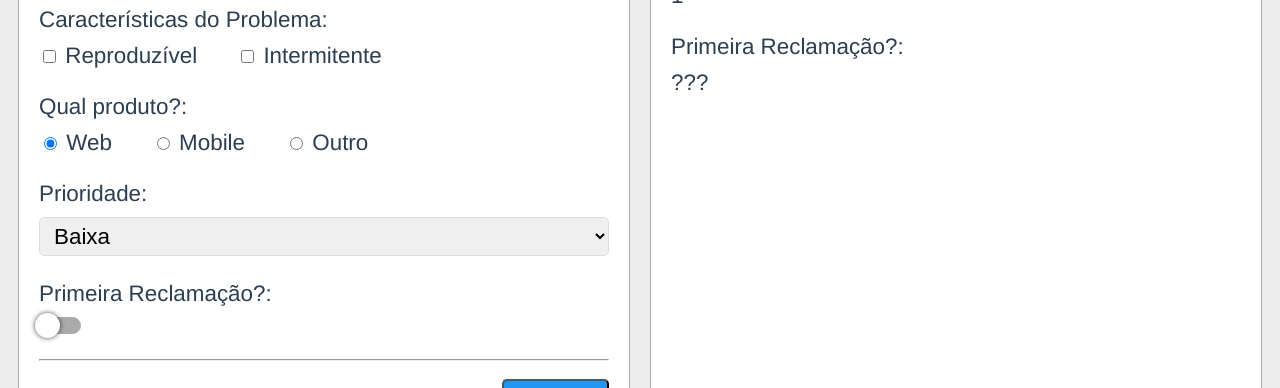
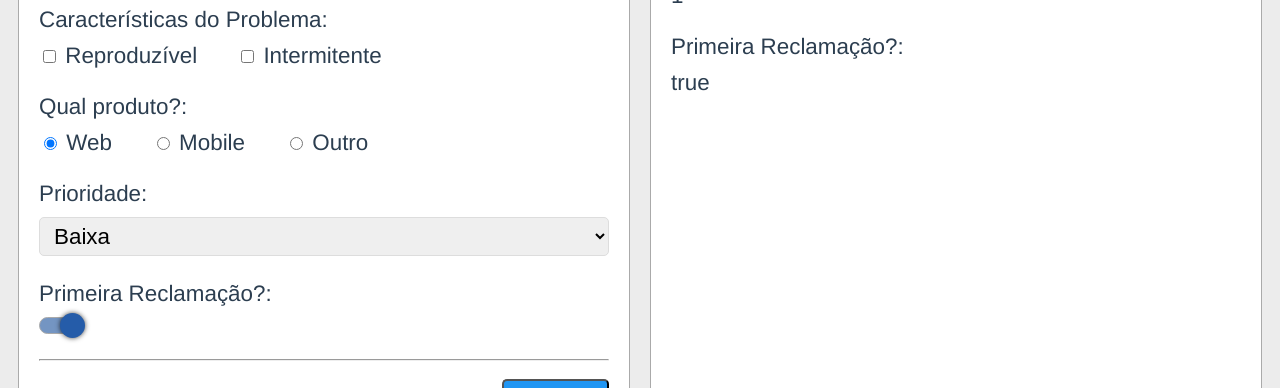
Before and after one commit to JFmaia/curso_vue, a Vue app in the folder formularios/formulario-exercicios/: page / in a window 1280 px wide. Shown: the part 660-1048 px from the top of the page. Built offline with nearby package versions, Linux system fonts and the light colour scheme.

Commit message:
chore: Fazendo o componente Escolha suportar v-model.

```diff
--- a/formularios/formulario-exercicios/src/App.vue
+++ b/formularios/formulario-exercicios/src/App.vue
@@ -40,7 +40,7 @@
 					</select>
 				</Rotulo>
 				<Rotulo nome="Primeira Reclamação?">
-					<Escolha />
+					<Escolha v-model="escolha"/>
 				</Rotulo>
 				<hr>
 				<button>Enviar</button>
@@ -76,7 +76,7 @@
 					<span>{{prioridade}}</span>
 				</Rotulo>
 				<Rotulo nome="Primeira Reclamação?">
-					<span>???</span>
+					<span>{{escolha}}</span>
 				</Rotulo>
 			</div>
 		</div>
@@ -105,7 +105,8 @@ export default {
 				email:"",
 				senha:"",
 				idade: 25
-			}
+			},
+			escolha: true,
 		}
 	}
 }
--- a/formularios/formulario-exercicios/src/components/Escolha.vue
+++ b/formularios/formulario-exercicios/src/components/Escolha.vue
@@ -1,17 +1,17 @@
 <template>
     <div class="escolha"
-        @click="ligado = !ligado"
-        :class="{ligado, desligado: !ligado}">
-        <div v-if="ligado" class="botao"></div>
-        <div v-else class="botao"></div>
+        @click="$emit('input', !value)"
+        :class="{ligado:value, desligado: !value}">
+        <div class="botao"></div>
     </div>
 </template>
 
 <script>
 export default {
-    data() {
-        return {
-            ligado: false
+    props:{
+        value:{
+            type:Boolean,
+            required: true
         }
     }
 }
```
